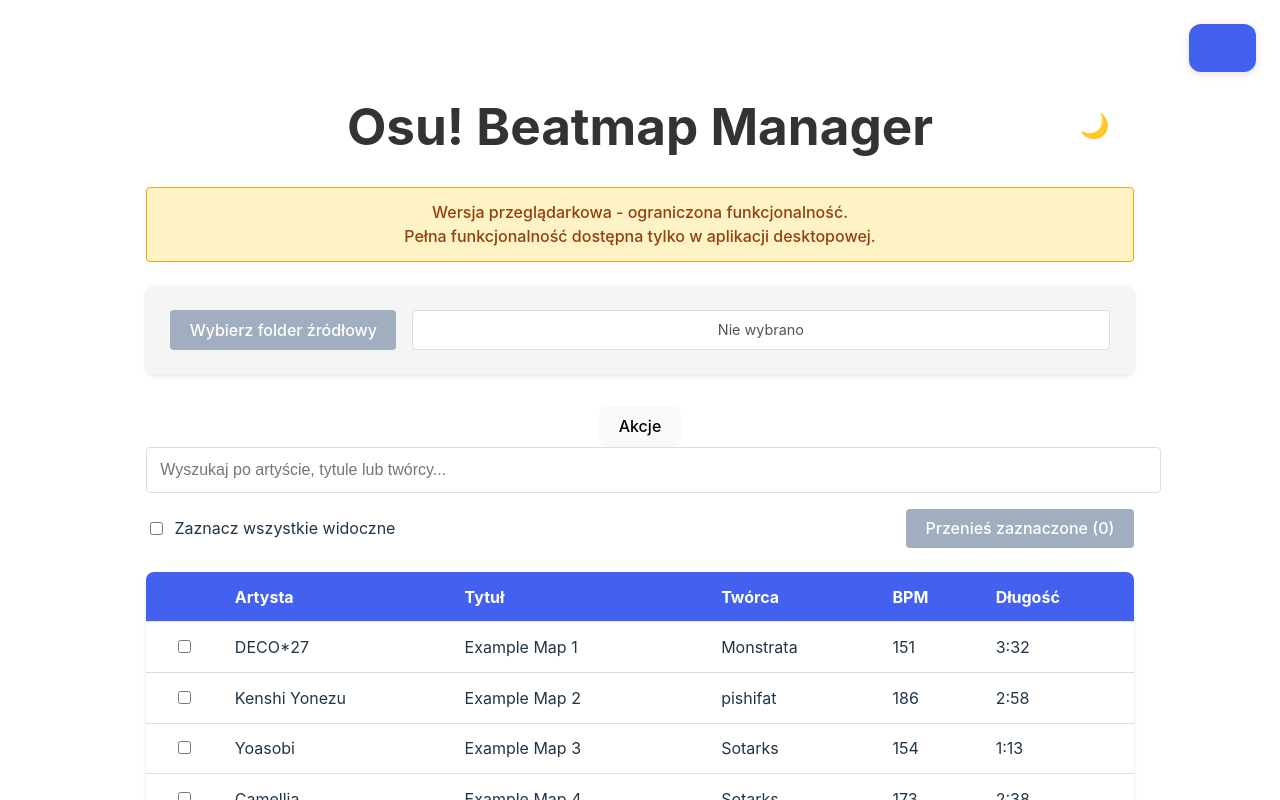
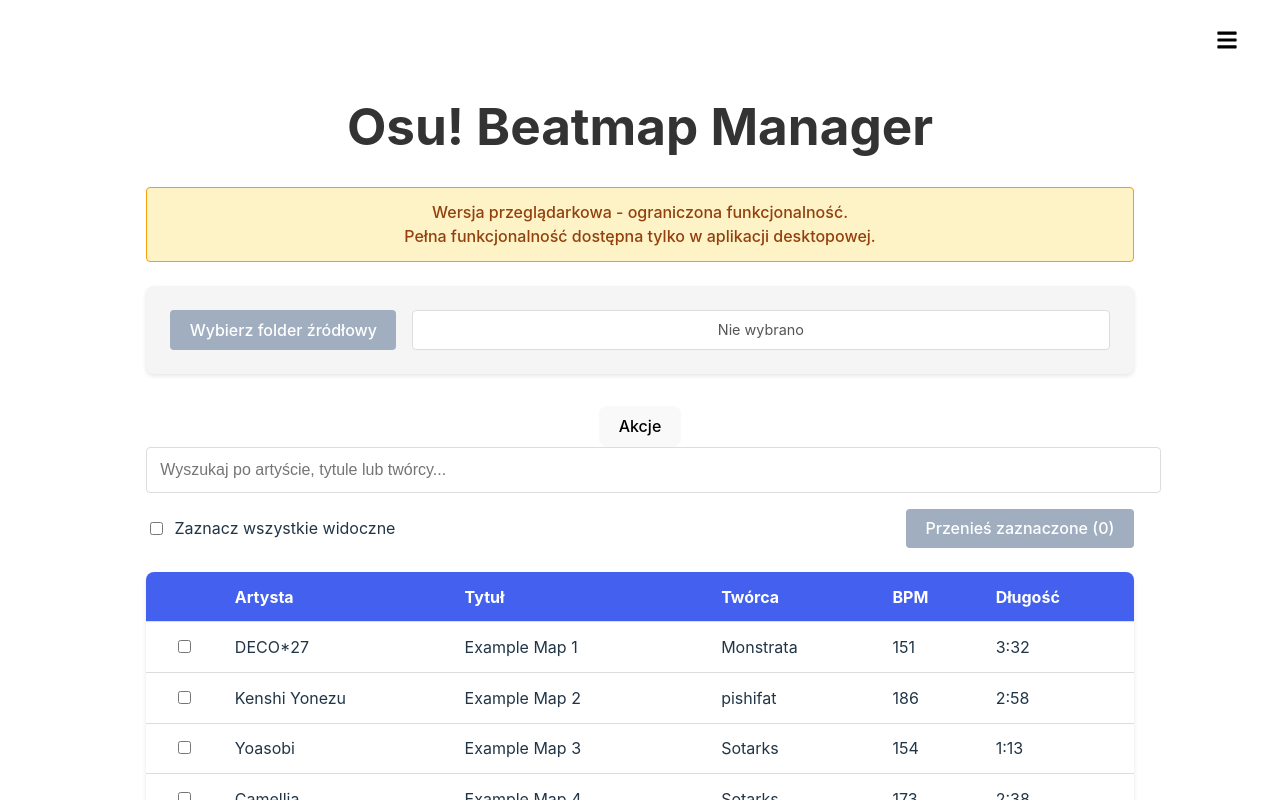
Before and after one commit to domintes/ElektronTemplate, a React (Vite) app: page / in a window 1280 px wide. Both pictures are taken after a click on the button "Domyślny". Shown: the top 800 px of the page. Built offline with nearby package versions, Linux system fonts and the light colour scheme.

Commit message:
add menu navbar

```diff
--- a/src/App.jsx
+++ b/src/App.jsx
@@ -2,6 +2,7 @@
 import ProfileSelector from './ProfileSelector'
 import ProfileManager from './ProfileManager'
 import SettingsDrawer from './SettingsDrawer'
+import Menu from './Menu'
 import './App.css'
 
 // Sprawdzanie, czy aplikacja działa w środowisku Electron
@@ -343,34 +344,15 @@
 
   return (
     <div className="app-container">
-      {/* Settings Drawer & Profile Manager */}
-      <SettingsDrawer
-        open={showSettings}
-        onClose={() => setShowSettings(false)}
+      <Menu
+        darkMode={darkMode}
         onThemeToggle={toggleDarkMode}
-        darkMode={darkMode}
-        onManageProfiles={() => { setShowProfileManager(true); setShowSettings(false) }}
+        onProfileManager={() => setShowProfileManager(true)}
         onExit={handleExit}
       />
-      {showProfileManager && (
-        <ProfileManager
-          profiles={profiles}
-          activeProfile={activeProfile}
-          onSwitch={handleSwitchProfile}
-          onCreate={handleCreateProfile}
-          onDelete={handleDeleteProfile}
-          onClose={() => setShowProfileManager(false)}
-        />
-      )}
       <div className="app-header">
         <h1>Osu! Beatmap Manager</h1>
-        <button
-          onClick={toggleDarkMode}
-          className="theme-toggle"
-          title={darkMode ? "Przełącz na jasny motyw" : "Przełącz na ciemny motyw"}
-        >
-          {darkMode ? '☀️' : '🌙'}
-        </button>
+        {/* Removed old theme toggle button, now in Menu */}
       </div>
 
       {!isElectronEnv && (
--- /dev/null
+++ b/src/Menu.jsx
@@ -0,0 +1,28 @@
+import { FaUserCog, FaMoon, FaSun, FaSignOutAlt, FaBars } from 'react-icons/fa'
+import { useState } from 'react'
+
+function Menu({ darkMode, onThemeToggle, onProfileManager, onExit }) {
+  const [open, setOpen] = useState(false)
+  return (
+    <div style={{ position: 'absolute', top: 16, right: 16, zIndex: 2000 }}>
+      <button onClick={() => setOpen(o => !o)} style={{ fontSize: 22, background: 'none', border: 'none', cursor: 'pointer' }}>
+        <FaBars />
+      </button>
+      {open && (
+        <div style={{ background: '#222', color: '#fff', borderRadius: 8, boxShadow: '0 2px 8px #0008', minWidth: 180, marginTop: 8, padding: 8 }}>
+          <button onClick={onThemeToggle} style={{ display: 'flex', alignItems: 'center', gap: 8, width: '100%', background: 'none', border: 'none', color: 'inherit', padding: 8, cursor: 'pointer' }}>
+            {darkMode ? <FaSun /> : <FaMoon />} {darkMode ? 'Jasny motyw' : 'Ciemny motyw'}
+          </button>
+          <button onClick={onProfileManager} style={{ display: 'flex', alignItems: 'center', gap: 8, width: '100%', background: 'none', border: 'none', color: 'inherit', padding: 8, cursor: 'pointer' }}>
+            <FaUserCog /> Profile Manager
+          </button>
+          <button onClick={onExit} style={{ display: 'flex', alignItems: 'center', gap: 8, width: '100%', background: 'none', border: 'none', color: 'inherit', padding: 8, cursor: 'pointer' }}>
+            <FaSignOutAlt /> Wyjdź
+          </button>
+        </div>
+      )}
+    </div>
+  )
+}
+
+export default Menu
--- a/src/ProfileManager.jsx
+++ b/src/ProfileManager.jsx
@@ -1,4 +1,5 @@
 import { useState } from 'react'
+import { FaTimes, FaTrash, FaPlus } from 'react-icons/fa'
 
 function ProfileManager({ profiles, activeProfile, onSwitch, onCreate, onDelete, onClose }) {
   const [newProfileName, setNewProfileName] = useState('')
@@ -20,7 +21,9 @@
 
   return (
     <div className="modal" style={{ zIndex: 3000, minWidth: 340 }}>
-      <button className="modal-close" onClick={onClose}>✕</button>
+      <button className="modal-close" onClick={onClose} aria-label="Zamknij">
+        <FaTimes />
+      </button>
       <h2>Zarządzaj profilami</h2>
       <ul style={{ listStyle: 'none', padding: 0, margin: '1rem 0', maxHeight: 120, overflowY: 'auto' }}>
         {profiles.map(profile => (
@@ -33,16 +36,17 @@
               {profile} {profile === activeProfile && '(aktywny)'}
             </button>
             <button
-              style={{ background: '#9b3535', color: '#fff', border: 'none', borderRadius: 4, padding: '2px 8px' }}
+              style={{ background: '#9b3535', color: '#fff', border: 'none', borderRadius: 4, padding: '2px 8px', display: 'flex', alignItems: 'center', gap: 4 }}
               onClick={() => onDelete(profile)}
               disabled={profiles.length === 1}
+              aria-label={`Usuń profil ${profile}`}
             >
-              Usuń
+              <FaTrash /> Usuń
             </button>
           </li>
         ))}
       </ul>
-      <div style={{ margin: '1rem 0' }}>
+      <div style={{ margin: '1rem 0', display: 'flex', alignItems: 'center', gap: 8 }}>
         <input
           type="text"
           placeholder="Nowy profil..."
@@ -50,7 +54,9 @@
           onChange={e => setNewProfileName(e.target.value)}
           style={{ padding: 6, borderRadius: 4, border: '1px solid #ccc', marginRight: 8 }}
         />
-        <button onClick={handleCreate}>Utwórz</button>
+        <button onClick={handleCreate} style={{ display: 'flex', alignItems: 'center', gap: 4 }}>
+          <FaPlus /> Utwórz
+        </button>
       </div>
       {error && <div style={{ color: 'red', marginBottom: 8 }}>{error}</div>}
     </div>
```
